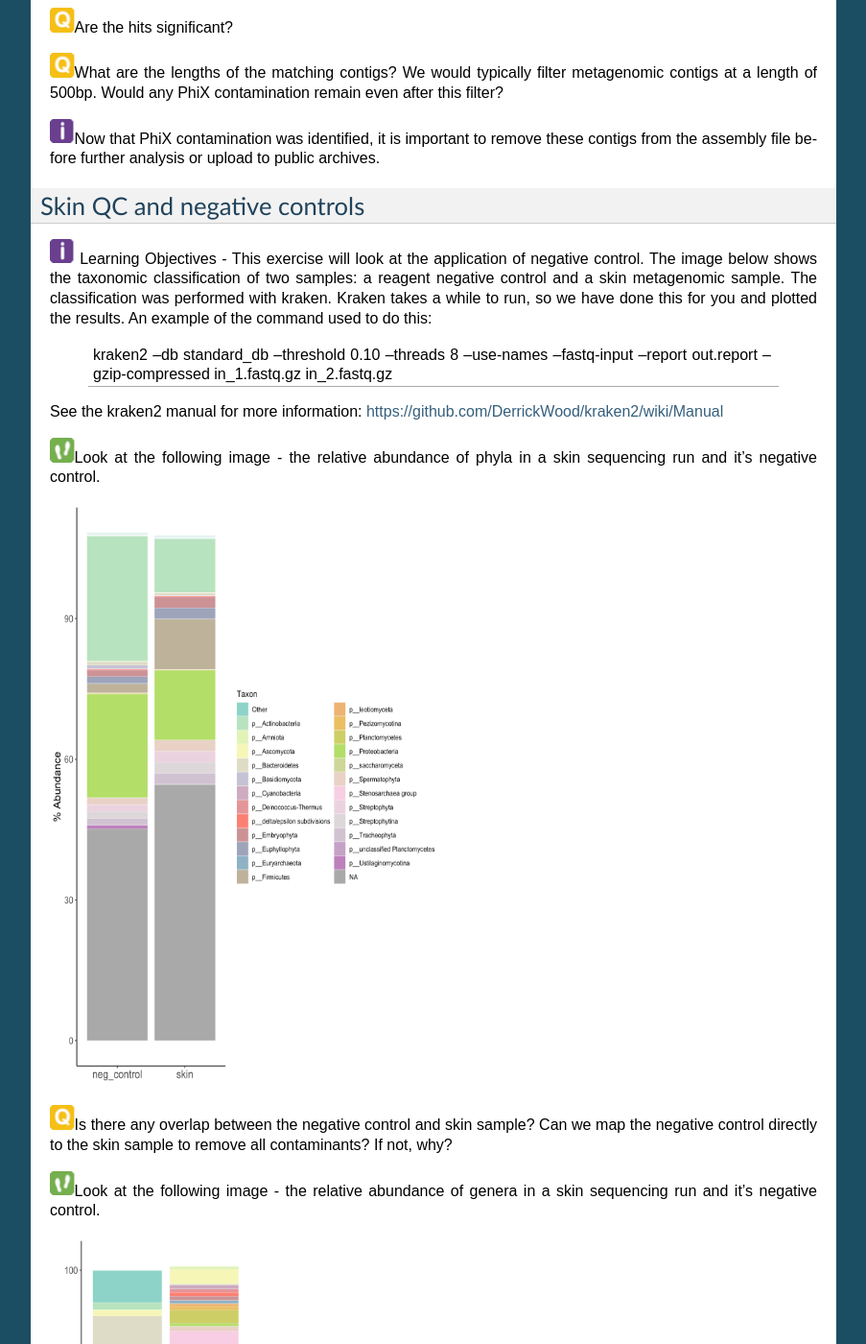
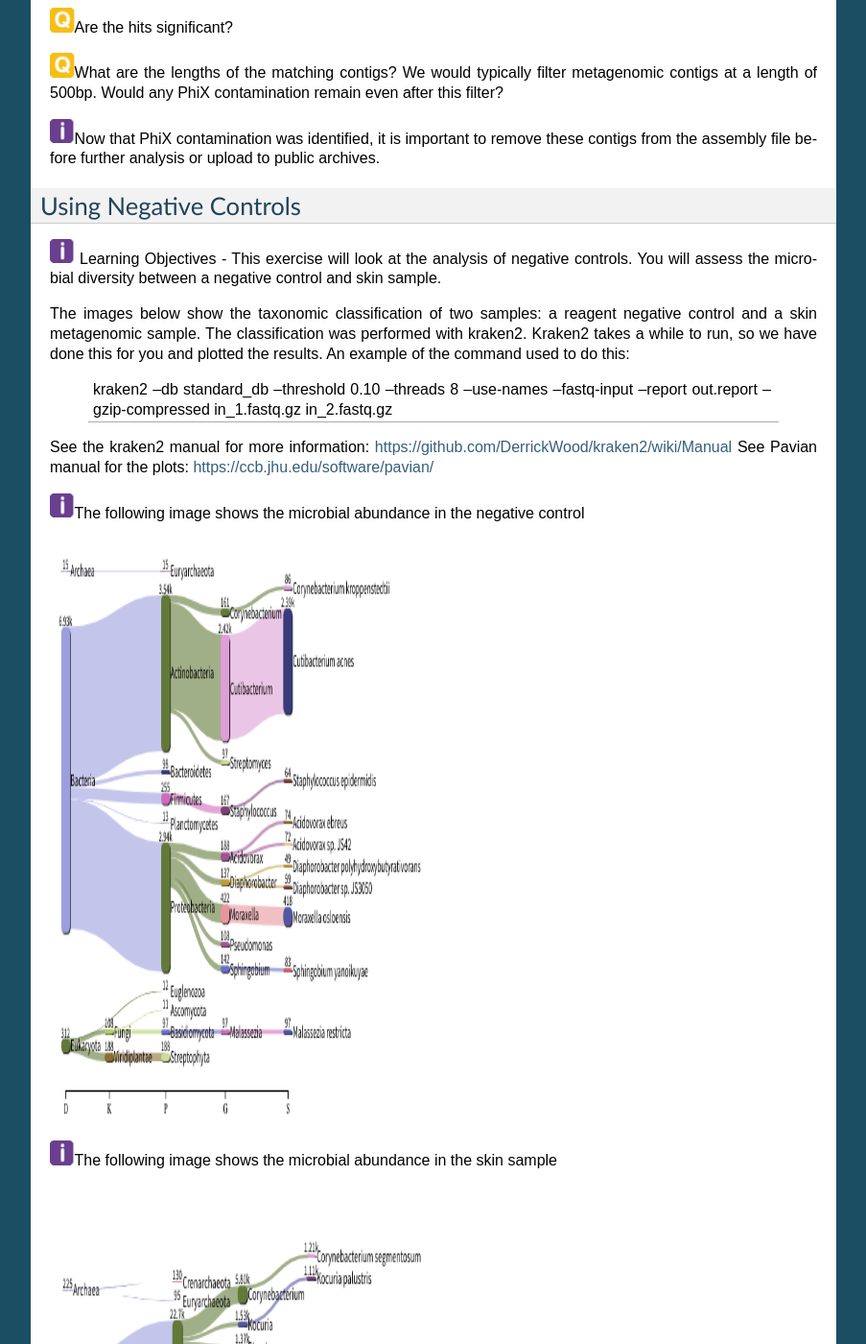
Before and after one commit to EBI-Metagenomics/mgnify-ebi-2020, a Sphinx documentation site: the page built from docs/source/qc.rst, in a window 1280 px wide and 1400 px high, scrolled down 6686 px. Shown: the whole window at 96% size, without its empty margins (198-1101 px from the left). Built offline with Sphinx 7.4.7, drawn with Linux system fonts in a browser that asks for light colours; some of the changed text lies outside the part shown.

Commit message:
update neg control images

```diff
--- a/docs/source/qc.rst
+++ b/docs/source/qc.rst
@@ -336,12 +336,14 @@ metagenomic contigs at a length of 500bp. Would any PhiX contamination remain ev
 |image1|\ Now that PhiX contamination was identified, it is important to remove these contigs from the assembly file
 before further analysis or upload to public archives.
 
-Skin QC and negative controls
------------------------------
+Using Negative Controls
+-----------------------
 
-|image1|\ Learning Objectives - This exercise will look at the application of negative control.
-The image below shows the taxonomic classification of two samples: a reagent negative control and a skin metagenomic
-sample. The classification was performed with kraken. Kraken takes a while to run, so we have done this for you
+|image1|\ Learning Objectives - This exercise will look at the analysis of negative controls. You will assess the
+microbial diversity between a negative control and skin sample.
+
+The images below show the taxonomic classification of two samples: a reagent negative control and a skin metagenomic
+sample. The classification was performed with kraken2. Kraken2 takes a while to run, so we have done this for you
 and plotted the results. An example of the command used to do this:
 
     +--------------------------------------------------------------------------------------------------------------------------------------------------+
@@ -349,20 +351,22 @@ and plotted the results. An example of the command used to do this:
     +--------------------------------------------------------------------------------------------------------------------------------------------------+
 
 See the kraken2 manual for more information: https://github.com/DerrickWood/kraken2/wiki/Manual
+See Pavian manual for the plots: https://ccb.jhu.edu/software/pavian/
 
-|image2|\ Look at the following image - the relative abundance of phyla in a skin sequencing run and it's negative
-control.
+|image1|\ The following image shows the microbial abundance in the negative control
 
 |image10|\
 
-|image3|\
-Is there any overlap between the negative control and skin sample?
-Can we map the negative control directly to the skin sample to remove all contaminants? If not, why?
-
-|image2|\ Look at the following image - the relative abundance of genera in a skin sequencing run and it's negative
-control.
+|image1|\ The following image shows the microbial abundance in the skin sample
 
 |image11|\
+
+image2|\ Look for similarities and differences at both the phylum and genus level - labelled as 'P' and 'G' on the
+bottom axis.
+
+|image3|\
+Is there any overlap between the negative control and skin sample phylum?
+Can we map the negative control directly to the skin sample to remove all contaminants? If not, why?
 
 |image3|\
 Are there any genera in the negative control which aren't present in the skin sample?
@@ -397,9 +401,9 @@ With this information, where could this bacteria in the negative control have or
 .. |image9| image:: media/bandage.png
    :width: 6.26389in
    :height: 3.67569in
-.. |image10| image:: media/kraken_phylum.png
+.. |image10| image:: media/kraken_neg.png
    :width: 4.26389in
    :height: 6.30833in
-.. |image11| image:: media/kraken_genus.png
+.. |image11| image:: media/kraken_skin.png
    :width: 4.26389in
    :height: 6.30833in
```
Also changed, not shown: docs/source/media/kraken_genus.png (deleted), docs/source/media/kraken_neg.png (added), docs/source/media/kraken_phylum.png (deleted), docs/source/media/kraken_skin.png (added).
